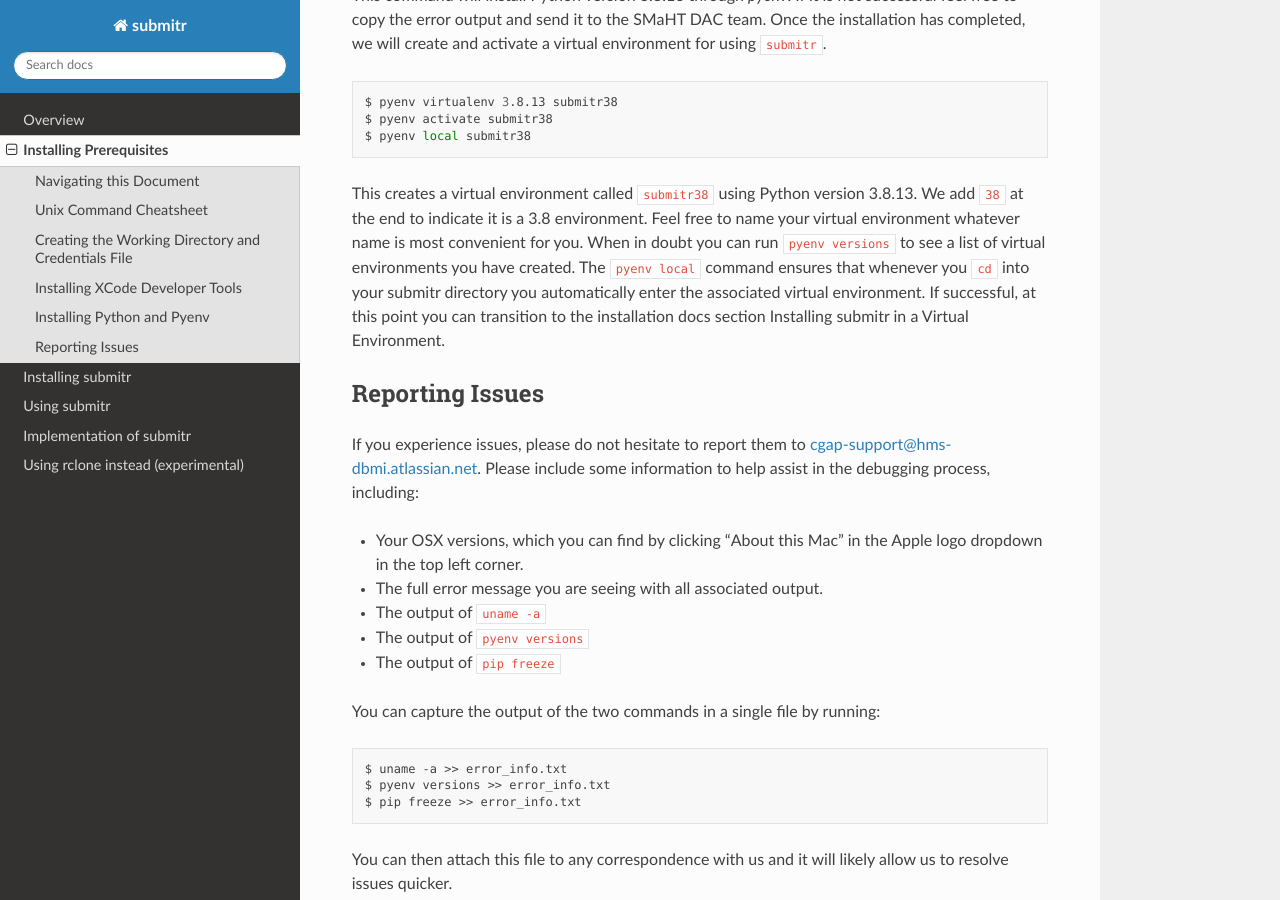
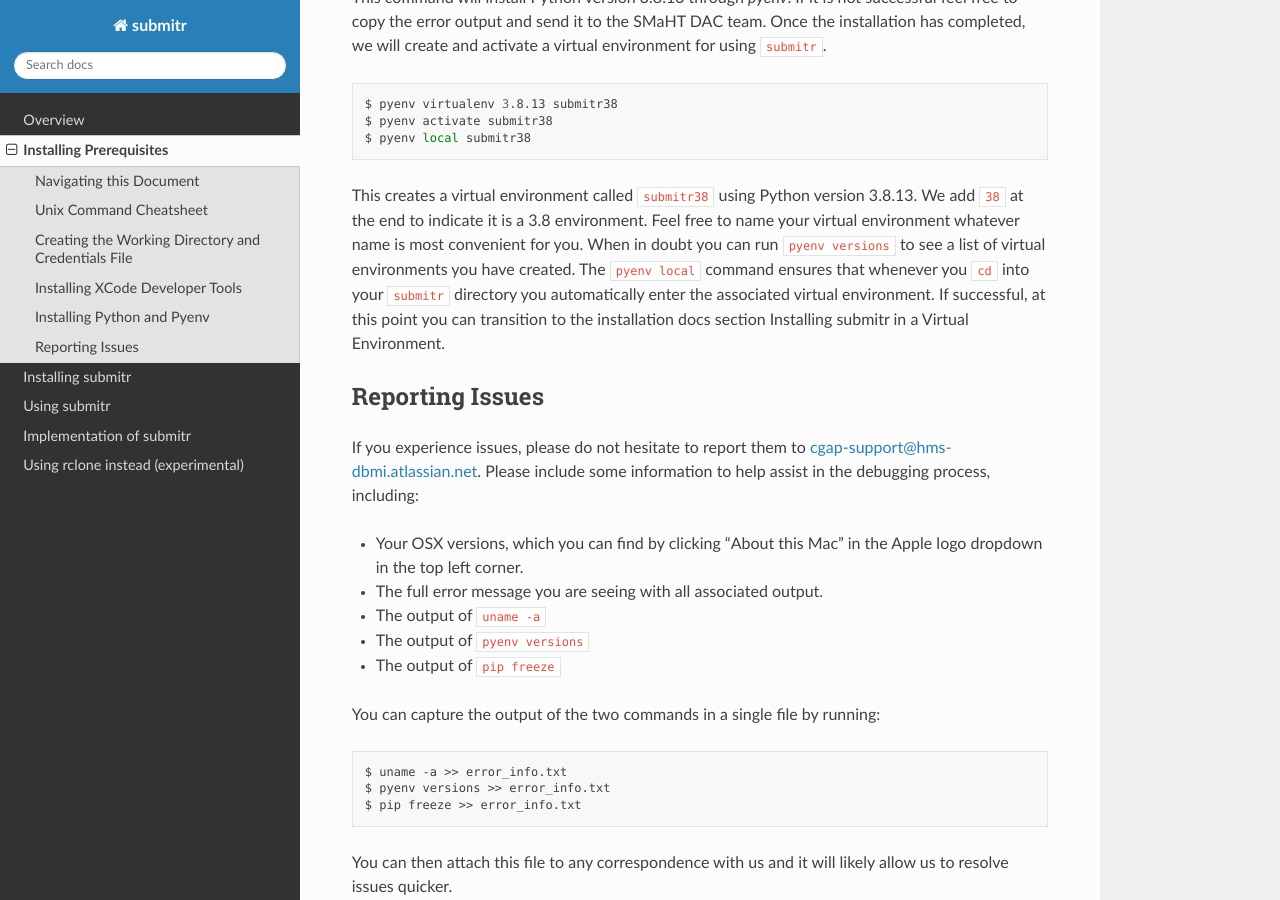
Before and after one commit to smaht-dac/submitr, a Sphinx documentation site: the page built from docs/source/installing_prerequisites.rst, in a window 1280 px wide and 900 px high, scrolled down 3415 px. Built offline with Sphinx 7.4.7 and the Read the Docs theme 2.0.0, drawn with Linux system fonts in a browser that asks for light colours.

```diff
--- a/docs/source/index.rst
+++ b/docs/source/index.rst
@@ -60,11 +60,6 @@ for **Installing Prerequisites**,
 which will introduce some basics for working with the terminal
 and installing the dependencies to run this package.
 
-Although at some point **submitr** might offer the ability to
-use **rclone** invisibly, for now it uses **awscli** only.
-But we do now experimentally offer some instructions for
-**Using rclone instead** at the end of this documentation
-in case that's an option you want to pursue.
 
 
 .. toctree::
--- a/docs/source/installing_prerequisites.rst
+++ b/docs/source/installing_prerequisites.rst
@@ -76,7 +76,7 @@ Creating the Working Directory and Credentials File
 
 To get started we will create an empty file to hold the submission credentials and a directory
 for storing the submission Excel files and associated raw sequencing files. At this time, the sequencing
-files need to be on your local machine to be submitted to SMaHT. Do this by using the `touch` and `mkdir`
+files need to be on your local machine to be submitted to SMaHT. Do this by using the ``touch`` and ``mkdir``
 commands described above. Use the exact command below for creating the credential file, but you can
 create the directory for the submission files anywhere, just note the location (you can check with `pwd`).
 
@@ -172,9 +172,9 @@ This creates a virtual environment called ``submitr38`` using Python version 3.8
 the end to indicate it is a 3.8 environment. Feel free to name your virtual environment whatever
 name is most convenient for you. When in doubt you can run ``pyenv versions`` to see a list of
 virtual environments you have created. The ``pyenv local`` command ensures that whenever you ``cd`` into
-your submitr directory you automatically enter the associated virtual environment. If successful, at
-this point you can transition to the installation docs section Installing submitr                                                                                                              in a Virtual
-Environment.
+your ``submitr`` directory you automatically enter the associated virtual environment. If successful, at
+this point you can transition to the installation docs section
+Installing submitr in a Virtual Environment.
 
 
 Reporting Issues
--- a/docs/source/usage.rst
+++ b/docs/source/usage.rst
@@ -12,7 +12,8 @@ Formatting Files for Submission
 ===============================
 
 For details on what file formats are accepted and how the information should be structured,
-see our submission help pages at `the SMaHT portal <https://data.smaht.org/>`_.
+see our submission help pages at
+`the SMaHT portal <https://data.smaht.org/>`_.
 
 Metadata Bundles
 ================
```
